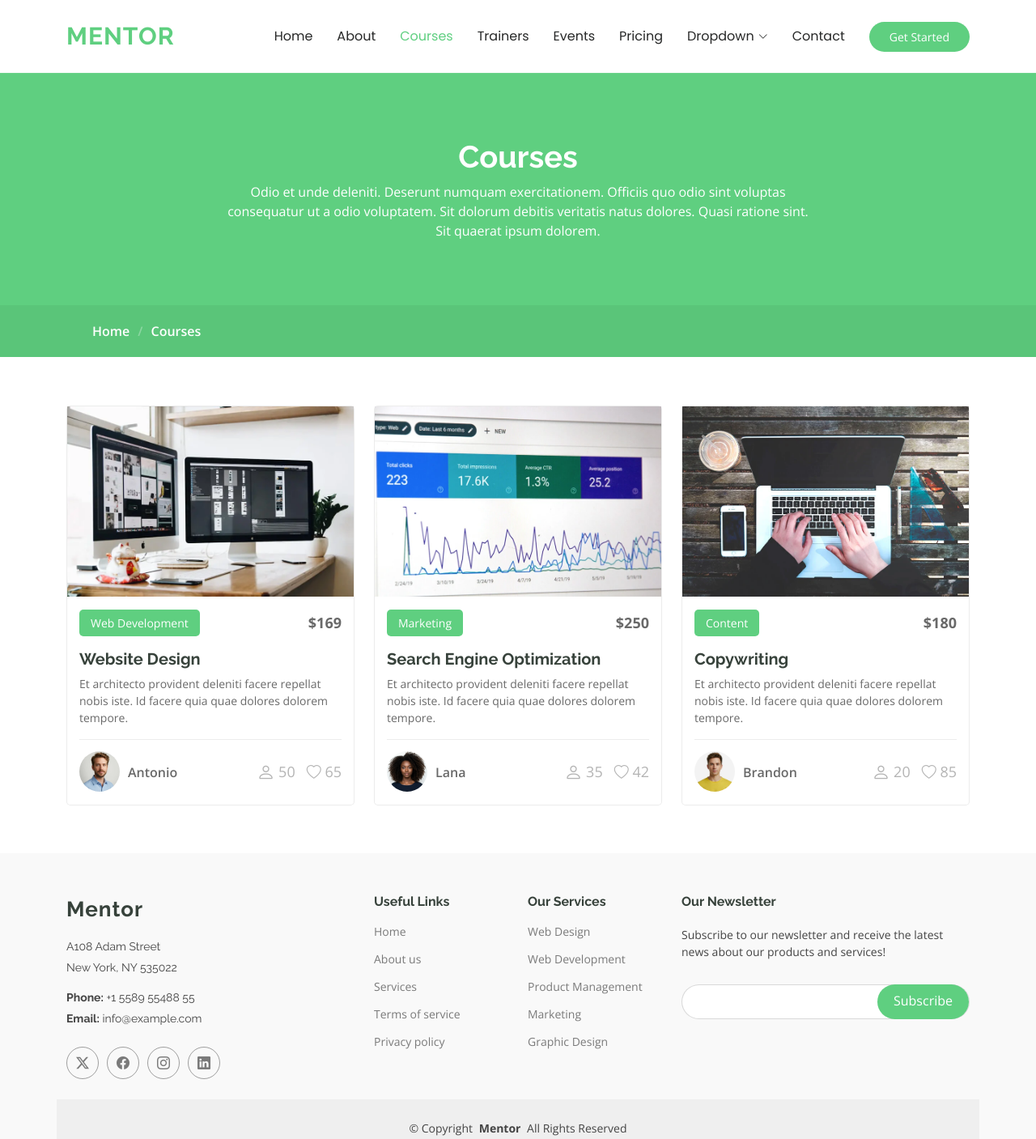
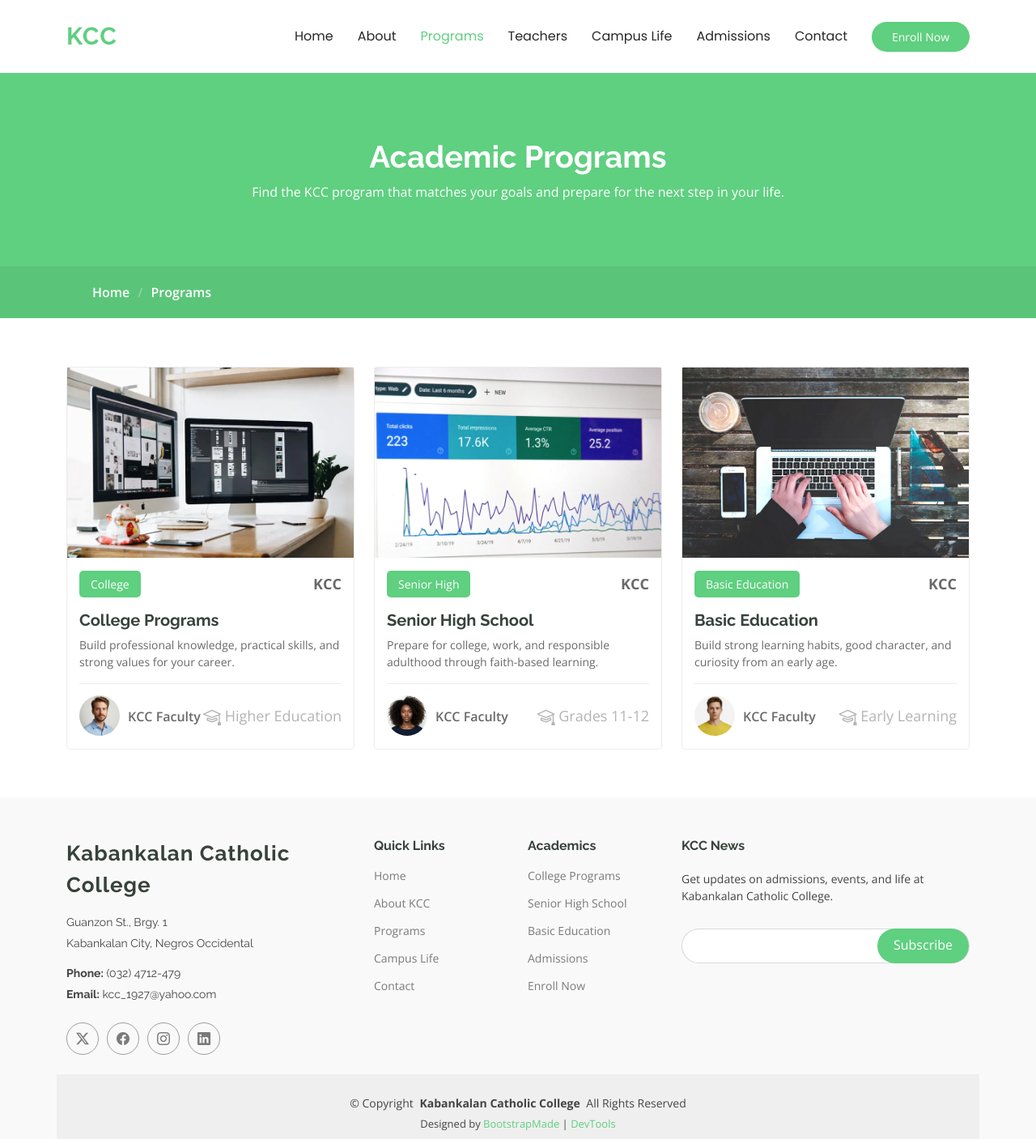
Before and after one commit to jayson-aragon/aragon-project-2, a plain HTML site: page courses.html in a window 1280 px wide. Shown: the top 1407 px of the page at 81% size. Drawn offline with nearby package versions, Linux system fonts and the light colour scheme.

Commit message:
changing info on courses.html

```diff
--- a/courses.html
+++ b/courses.html
@@ -4,9 +4,9 @@
 <head>
   <meta charset="utf-8">
   <meta content="width=device-width, initial-scale=1.0" name="viewport">
-  <title>Courses - Mentor Bootstrap Template</title>
-  <meta name="description" content="">
-  <meta name="keywords" content="">
+  <title>Programs - Kabankalan Catholic College</title>
+  <meta name="description" content="Explore the academic programs at Kabankalan Catholic College.">
+  <meta name="keywords" content="KCC programs, college, senior high school, basic education">
 
   <!-- Favicons -->
   <link href="assets/img/favicon.png" rel="icon">
@@ -30,8 +30,7 @@
   <link href="assets/css/main.css" rel="stylesheet">
 
   <!-- =======================================================
-  * Template Name: Mentor
-  * Template URL: https://bootstrapmade.com/mentor-free-education-bootstrap-theme/
+  * Template adapted for Kabankalan Catholic College
   * Updated: Jul 07 2025 with Bootstrap v5.3.7
   * Author: BootstrapMade.com
   * License: https://bootstrapmade.com/license/
@@ -46,41 +45,23 @@
       <a href="index.html" class="logo d-flex align-items-center me-auto">
         <!-- Uncomment the line below if you also wish to use an image logo -->
         <!-- <img src="assets/img/logo.webp" alt=""> -->
-        <h1 class="sitename">Mentor</h1>
+        <h1 class="sitename">KCC</h1>
       </a>
 
       <nav id="navmenu" class="navmenu">
         <ul>
           <li><a href="index.html">Home<br></a></li>
           <li><a href="about.html">About</a></li>
-          <li><a href="courses.html" class="active">Courses</a></li>
-          <li><a href="trainers.html">Trainers</a></li>
-          <li><a href="events.html">Events</a></li>
-          <li><a href="pricing.html">Pricing</a></li>
-          <li class="dropdown"><a href="#"><span>Dropdown</span> <i class="bi bi-chevron-down toggle-dropdown"></i></a>
-            <ul>
-              <li><a href="#">Dropdown 1</a></li>
-              <li class="dropdown"><a href="#"><span>Deep Dropdown</span> <i
-                    class="bi bi-chevron-down toggle-dropdown"></i></a>
-                <ul>
-                  <li><a href="#">Deep Dropdown 1</a></li>
-                  <li><a href="#">Deep Dropdown 2</a></li>
-                  <li><a href="#">Deep Dropdown 3</a></li>
-                  <li><a href="#">Deep Dropdown 4</a></li>
-                  <li><a href="#">Deep Dropdown 5</a></li>
-                </ul>
-              </li>
-              <li><a href="#">Dropdown 2</a></li>
-              <li><a href="#">Dropdown 3</a></li>
-              <li><a href="#">Dropdown 4</a></li>
-            </ul>
-          </li>
+          <li><a href="courses.html" class="active">Programs</a></li>
+          <li><a href="trainers.html">Teachers</a></li>
+          <li><a href="events.html">Campus Life</a></li>
+          <li><a href="pricing.html">Admissions</a></li>
           <li><a href="contact.html">Contact</a></li>
         </ul>
         <i class="mobile-nav-toggle d-xl-none bi bi-list"></i>
       </nav>
 
-      <a class="btn-getstarted" href="courses.html">Get Started</a>
+      <a class="btn-getstarted" href="https://kcc.wela.ph/" target="_blank" rel="noopener">Enroll Now</a>
 
     </div>
   </header>
@@ -93,10 +74,8 @@
         <div class="container">
           <div class="row d-flex justify-content-center text-center">
             <div class="col-lg-8">
-              <h1>Courses</h1>
-              <p class="mb-0">Odio et unde deleniti. Deserunt numquam exercitationem. Officiis quo odio sint voluptas
-                consequatur ut a odio voluptatem. Sit dolorum debitis veritatis natus dolores. Quasi ratione sint. Sit
-                quaerat ipsum dolorem.</p>
+              <h1>Academic Programs</h1>
+              <p class="mb-0">Find the KCC program that matches your goals and prepare for the next step in your life.</p>
             </div>
           </div>
         </div>
@@ -105,7 +84,7 @@
         <div class="container">
           <ol>
             <li><a href="index.html">Home</a></li>
-            <li class="current">Courses</li>
+            <li class="current">Programs</li>
           </ol>
         </div>
       </nav>
@@ -123,22 +102,19 @@
               <img src="assets/img/course/course-1.webp" class="img-fluid" alt="...">
               <div class="course-content">
                 <div class="d-flex justify-content-between align-items-center mb-3">
-                  <p class="category">Web Development</p>
-                  <p class="price">$169</p>
+                  <p class="category">College</p>
+                  <p class="price">KCC</p>
                 </div>
 
-                <h3><a href="course-details.html">Website Design</a></h3>
-                <p class="description">Et architecto provident deleniti facere repellat nobis iste. Id facere quia quae
-                  dolores dolorem tempore.</p>
+                <h3><a href="course-details.html">College Programs</a></h3>
+                <p class="description">Build professional knowledge, practical skills, and strong values for your career.</p>
                 <div class="trainer d-flex justify-content-between align-items-center">
                   <div class="trainer-profile d-flex align-items-center">
                     <img src="assets/img/person/person-m-7.webp" class="img-fluid" alt="">
-                    <a href="" class="trainer-link">Antonio</a>
+                    <a href="trainers.html" class="trainer-link">KCC Faculty</a>
                   </div>
                   <div class="trainer-rank d-flex align-items-center">
-                    <i class="bi bi-person user-icon"></i>&nbsp;50
-                    &nbsp;&nbsp;
-                    <i class="bi bi-heart heart-icon"></i>&nbsp;65
+                    <i class="bi bi-mortarboard user-icon"></i>&nbsp;Higher Education
                   </div>
                 </div>
               </div>
@@ -151,22 +127,19 @@
               <img src="assets/img/course/course-2.webp" class="img-fluid" alt="...">
               <div class="course-content">
                 <div class="d-flex justify-content-between align-items-center mb-3">
-                  <p class="category">Marketing</p>
-                  <p class="price">$250</p>
+                  <p class="category">Senior High</p>
+                  <p class="price">KCC</p>
                 </div>
 
-                <h3><a href="course-details.html">Search Engine Optimization</a></h3>
-                <p class="description">Et architecto provident deleniti facere repellat nobis iste. Id facere quia quae
-                  dolores dolorem tempore.</p>
+                <h3><a href="course-details.html">Senior High School</a></h3>
+                <p class="description">Prepare for college, work, and responsible adulthood through faith-based learning.</p>
                 <div class="trainer d-flex justify-content-between align-items-center">
                   <div class="trainer-profile d-flex align-items-center">
                     <img src="assets/img/person/person-f-14.webp" class="img-fluid" alt="">
-                    <a href="" class="trainer-link">Lana</a>
+                    <a href="trainers.html" class="trainer-link">KCC Faculty</a>
                   </div>
                   <div class="trainer-rank d-flex align-items-center">
-                    <i class="bi bi-person user-icon"></i>&nbsp;35
-                    &nbsp;&nbsp;
-                    <i class="bi bi-heart heart-icon"></i>&nbsp;42
+                    <i class="bi bi-mortarboard user-icon"></i>&nbsp;Grades 11-12
                   </div>
                 </div>
               </div>
@@ -179,22 +152,19 @@
               <img src="assets/img/course/course-3.webp" class="img-fluid" alt="...">
               <div class="course-content">
                 <div class="d-flex justify-content-between align-items-center mb-3">
-                  <p class="category">Content</p>
-                  <p class="price">$180</p>
+                  <p class="category">Basic Education</p>
+                  <p class="price">KCC</p>
                 </div>
 
-                <h3><a href="course-details.html">Copywriting</a></h3>
-                <p class="description">Et architecto provident deleniti facere repellat nobis iste. Id facere quia quae
-                  dolores dolorem tempore.</p>
+                <h3><a href="course-details.html">Basic Education</a></h3>
+                <p class="description">Build strong learning habits, good character, and curiosity from an early age.</p>
                 <div class="trainer d-flex justify-content-between align-items-center">
                   <div class="trainer-profile d-flex align-items-center">
                     <img src="assets/img/person/person-m-12.webp" class="img-fluid" alt="">
-                    <a href="" class="trainer-link">Brandon</a>
+                    <a href="trainers.html" class="trainer-link">KCC Faculty</a>
                   </div>
                   <div class="trainer-rank d-flex align-items-center">
-                    <i class="bi bi-person user-icon"></i>&nbsp;20
-                    &nbsp;&nbsp;
-                    <i class="bi bi-heart heart-icon"></i>&nbsp;85
+                    <i class="bi bi-mortarboard user-icon"></i>&nbsp;Early Learning
                   </div>
                 </div>
               </div>
@@ -215,13 +185,13 @@
       <div class="row gy-4">
         <div class="col-lg-4 col-md-6 footer-about">
           <a href="index.html" class="logo d-flex align-items-center">
-            <span class="sitename">Mentor</span>
+            <span class="sitename">Kabankalan Catholic College</span>
           </a>
           <div class="footer-contact pt-3">
-            <p>A108 Adam Street</p>
-            <p>New York, NY 535022</p>
-            <p class="mt-3"><strong>Phone:</strong> <span>+1 5589 55488 55</span></p>
-            <p><strong>Email:</strong> <span>info@example.com</span></p>
+            <p>Guanzon St., Brgy. 1</p>
+            <p>Kabankalan City, Negros Occidental</p>
+            <p class="mt-3"><strong>Phone:</strong> <span>(032) 4712-479</span></p>
+            <p><strong>Email:</strong> <span>kcc_1927@yahoo.com</span></p>
           </div>
           <div class="social-links d-flex mt-4">
             <a href=""><i class="bi bi-twitter-x"></i></a>
@@ -232,30 +202,30 @@
         </div>
 
         <div class="col-lg-2 col-md-3 footer-links">
-          <h4>Useful Links</h4>
+          <h4>Quick Links</h4>
           <ul>
-            <li><a href="#">Home</a></li>
-            <li><a href="#">About us</a></li>
-            <li><a href="#">Services</a></li>
-            <li><a href="#">Terms of service</a></li>
-            <li><a href="#">Privacy policy</a></li>
+            <li><a href="index.html">Home</a></li>
+            <li><a href="about.html">About KCC</a></li>
+            <li><a href="courses.html">Programs</a></li>
+            <li><a href="events.html">Campus Life</a></li>
+            <li><a href="contact.html">Contact</a></li>
           </ul>
         </div>
 
         <div class="col-lg-2 col-md-3 footer-links">
-          <h4>Our Services</h4>
+          <h4>Academics</h4>
           <ul>
-            <li><a href="#">Web Design</a></li>
-            <li><a href="#">Web Development</a></li>
-            <li><a href="#">Product Management</a></li>
-            <li><a href="#">Marketing</a></li>
-            <li><a href="#">Graphic Design</a></li>
+            <li><a href="courses.html">College Programs</a></li>
+            <li><a href="courses.html">Senior High School</a></li>
+            <li><a href="courses.html">Basic Education</a></li>
+            <li><a href="pricing.html">Admissions</a></li>
+            <li><a href="https://kcc.wela.ph/" target="_blank" rel="noopener">Enroll Now</a></li>
           </ul>
         </div>
 
         <div class="col-lg-4 col-md-12 footer-newsletter">
-          <h4>Our Newsletter</h4>
-          <p>Subscribe to our newsletter and receive the latest news about our products and services!</p>
+          <h4>KCC News</h4>
+          <p>Get updates on admissions, events, and life at Kabankalan Catholic College.</p>
           <form action="#" method="post" class="email-form">
             <div class="newsletter-form"><input type="email" name="email"><input type="submit" value="Subscribe"></div>
             <div class="loading">Loading</div>
@@ -268,7 +238,7 @@
     </div>
 
     <div class="container copyright text-center mt-4">
-      <p>© <span>Copyright</span> <strong class="px-1 sitename">Mentor</strong> <span>All Rights Reserved</span></p>
+      <p>© <span>Copyright</span> <strong class="px-1 sitename">Kabankalan Catholic College</strong> <span>All Rights Reserved</span></p>
       <div class="credits">
         <!-- All the links in the footer should remain intact. -->
         <!-- You can delete the links only if you've purchased the pro version. -->
```
